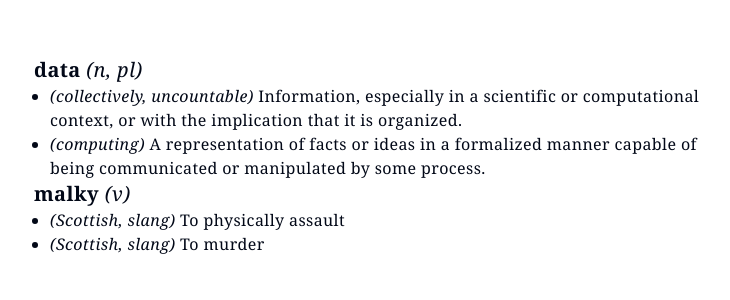
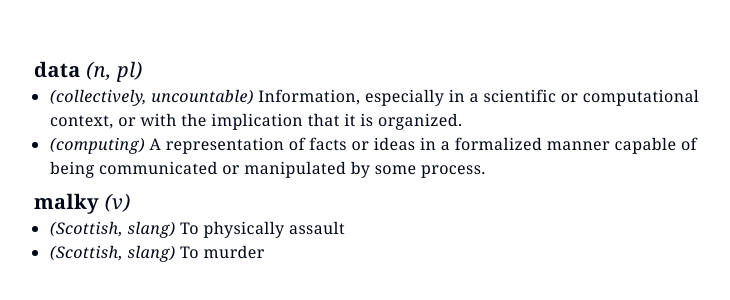
Before and after one commit to ajrussellaudio/datamalky_dev, a Next.js app: page / in a window 1280 px wide. Shown: the part 244-544 px from the top of the page, without its empty margins (270-1000 px from the left). Built offline with nearby package versions, Linux system fonts and the light colour scheme.

Commit message:
Fix spacing

```diff
--- a/src/components/definition.tsx
+++ b/src/components/definition.tsx
@@ -17,7 +17,7 @@ export const DefinitionTitle = forwardRef<
   HTMLLIElement,
   HTMLProps<HTMLLIElement>
 >(({ className, ...props }, ref) => (
-  <dt ref={ref} className={cn("text-xl", className)} {...props} />
+  <dt ref={ref} className={cn("text-xl mt-2", className)} {...props} />
 ));
 DefinitionTitle.displayName = "DefinitionTitle";
 
```
